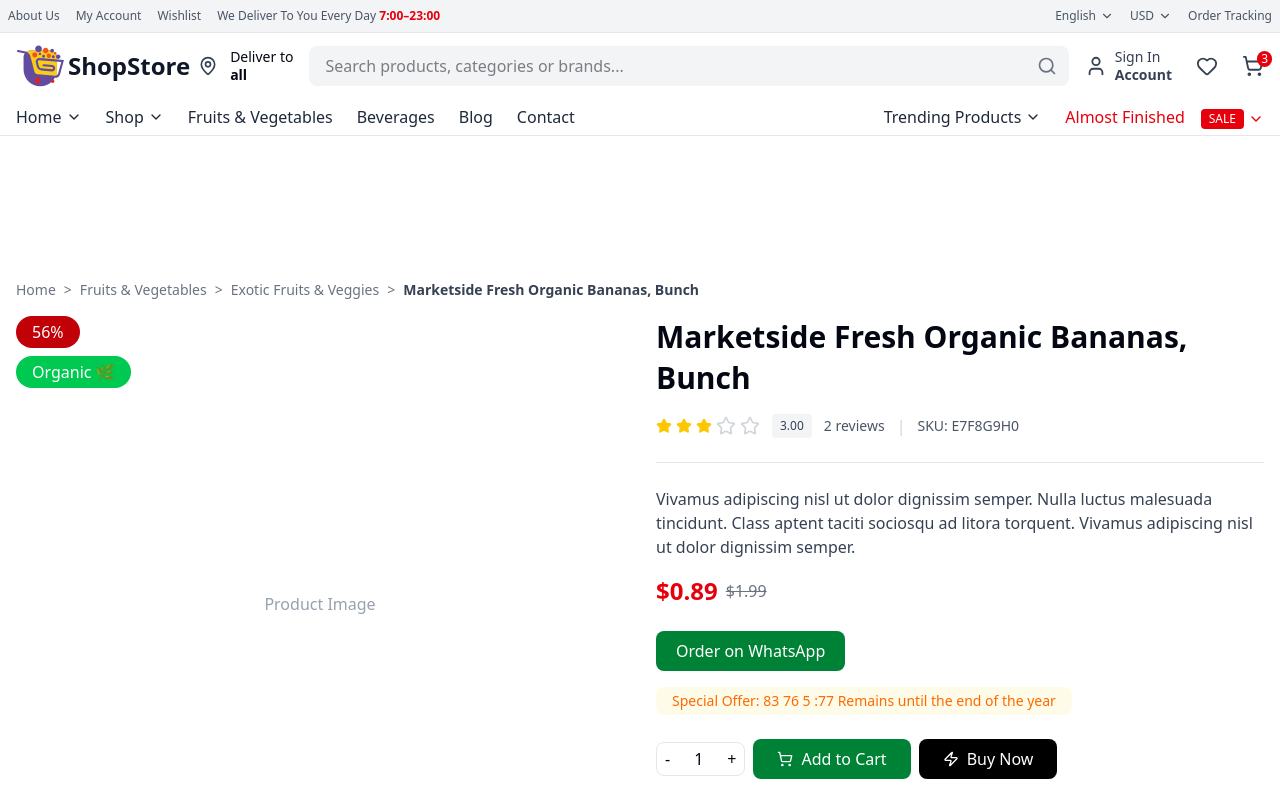
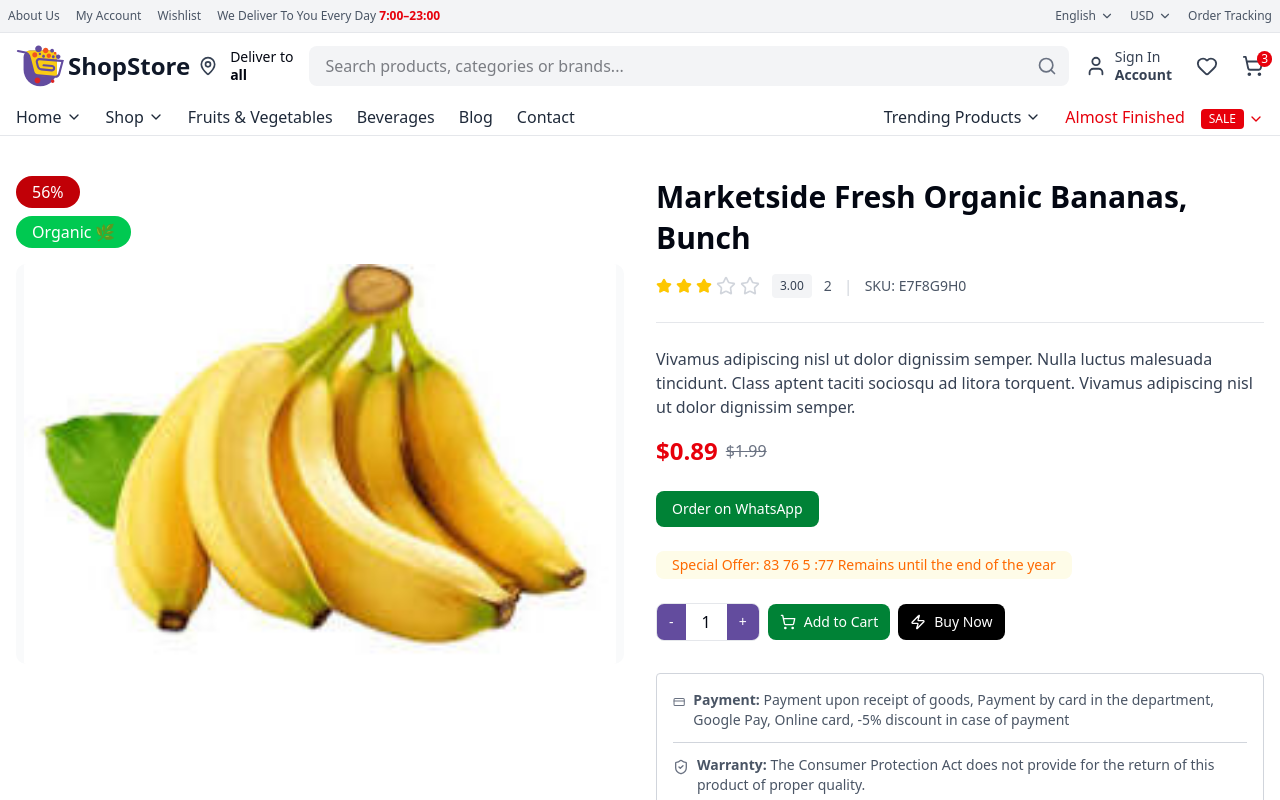
Before and after one commit to Uriford-International-Limited/Ecommerce, a Next.js app: page /details in a window 1280 px wide. Shown: the top 800 px of the page. Built offline with nearby package versions, Linux system fonts and the light colour scheme.

Commit message:
Updated ProductDetailsPage with Counter component and product image

```diff
--- a/src/app/(pages)/details/page.tsx
+++ b/src/app/(pages)/details/page.tsx
@@ -1,6 +1,5 @@
-"use client";
 
-import React, { useEffect, useState } from "react";
+import React from "react";
 import {
   Star,
   Heart,
@@ -11,38 +10,15 @@
   CreditCard,
   ShieldCheck
 } from "lucide-react";
+import { Button } from "../../../components/ui/button";
+import Counter from "../../../components/ui/Counter";
 
 const ProductDetailsPage: React.FC = () => {
-  const [headerHeight, setHeaderHeight] = useState(0);
+  return (
+    <main className="container mx-auto px-4 py-8">
+      <div className="grid grid-cols-1 md:grid-cols-2 gap-8">
+        <div>
 
-  useEffect(() => {
-    const header = document.querySelector("header");
-    if (header) setHeaderHeight(header.clientHeight);
-  }, []);
-
-  return (
-    <main
-      className="container mx-auto px-4 py-8"
-      style={{ paddingTop: `${headerHeight}px` }} >
-
-      <nav className="text-gray-500 mb-4 text-sm" aria-label="breadcrumb">
-        <ol className="flex flex-wrap gap-1 items-center">
-          <li>Home</li>
-          <li className="px-1">{">"}</li>
-          <li>Fruits & Vegetables</li>
-          <li className="px-1">{">"}</li>
-          <li>Exotic Fruits & Veggies</li>
-          <li className="px-1">{">"}</li>
-          <li className="font-semibold text-gray-700">
-            Marketside Fresh Organic Bananas, Bunch
-          </li>
-        </ol>
-      </nav>
-
-      <div className="grid grid-cols-1 md:grid-cols-2 gap-8">
-
-        <div>
-          {/* Buttons left */}
           <div className="flex flex-col gap-2 mb-4">
             <button className="bg-red-700 text-white px-4 py-1 rounded-full w-fit">
               56%
@@ -53,45 +29,40 @@
             </button>
           </div>
 
-          {/* left Product image -remaining */}
-          <div className="flex justify-center items-center bg-white-100 rounded-lg h-[400px] mb-6">
-            <span className="text-gray-400">Product Image </span>
+          {/* Product Image */}
+          <div className="flex justify-center items-center bg-gray-50 rounded-lg h-[400px] mb-6">
+            <img
+              src="/banana.png"
+              alt="Marketside Fresh Organic Bananas, Bunch"
+              className="object-contain h-full w-full rounded-lg"
+            />
           </div>
         </div>
 
-        {/* Right side Product Details */}
+        {/* Right Product Details */}
         <div className="flex flex-col gap-4">
-
           <h1 className="text-3xl font-bold leading-snug">
             Marketside Fresh Organic Bananas, Bunch
           </h1>
 
           <div className="flex items-center gap-3">
-
             <div className="flex items-center gap-1">
               {[...Array(3)].map((_, idx) => (
-                <Star
-                  key={idx}
-                  className="w-4 h-4 text-yellow-400 fill-yellow-400"
-                />
+                <Star key={idx} className="w-4 h-4 text-yellow-400 fill-yellow-400" />
               ))}
               {[...Array(2)].map((_, idx) => (
                 <Star key={idx} className="w-5 h-5 text-gray-300" />
               ))}
             </div>
 
-            {/* Ratings */}
-            <span className="bg-gray-100 text-gray-700 text-xs px-2 py-1 rounded">
-              3.00
-            </span>
-            <span className="text-sm text-gray-600">2 reviews</span>
+            <span className="bg-gray-100 text-gray-700 text-xs px-2 py-1 rounded">3.00</span>
+            <span className="text-sm text-gray-600">2</span>
             <span className="text-gray-300">|</span>
             <span className="text-sm text-gray-600">SKU: E7F8G9H0</span>
           </div>
 
           <hr className="border-gray-200 my-2" />
 
-          {/* Short Description */}
           <p className="text-gray-700">
             Vivamus adipiscing nisl ut dolor dignissim semper. Nulla luctus
             malesuada tincidunt. Class aptent taciti sociosqu ad litora
@@ -105,35 +76,29 @@
           </div>
 
           {/* WhatsApp Button */}
-          <button className="bg-green-700 text-white px-5 py-2 rounded-md w-fit mt-2">
-  Order on WhatsApp
-</button>
+          <Button className="bg-green-700 w-fit mt-2">
+            Order on WhatsApp
+          </Button>
 
-          {/* Offer Button */}
-          <button className="bg-yellow-50 text-orange-500 px-4 py-1 rounded-md w-fit text-sm">
-  Special Offer: 83 76 5 :77 Remains until the end of the year
-</button>
+          {/* Special Offer */}
+          <button className="bg-yellow-50 text-orange-500 px-4 py-1 rounded-md w-fit text-sm mt-2">
+            Special Offer: 83 76 5 :77 Remains until the end of the year
+          </button>
 
-          {/* Quantity and Cart Buttons */}
+          {/* Quantity Cart Buy Now */}
           <div className="flex items-center gap-2 mt-2">
+            <Counter />
 
-            <div className="flex items-center border rounded-md">
-    <button className="px-2 py-1">-</button>
-    <span className="px-4 py-1">1</span>
-    <button className="px-2 py-1">+</button>
-  </div>
+            <Button className="bg-green-700 flex items-center gap-2">
+              <ShoppingCart className="w-4 h-4" /> Add to Cart
+            </Button>
 
-            {/* Add to Cart and buy now */}
-            <button className="bg-green-700 text-white px-6 py-2 rounded-md flex items-center gap-2">
-    <ShoppingCart className="w-4 h-4" /> Add to Cart
-  </button>
+            <Button className="bg-black flex items-center gap-2">
+              <Zap className="w-4 h-4" /> Buy Now
+            </Button>
+          </div>
 
-            <button className="bg-black text-white px-6 py-2 rounded-md flex items-center gap-2">
-    <Zap className="w-4 h-4" /> Buy Now
-  </button>
-</div>
-
-          {/* Payment nd Warranty Box */}
+          {/* Payment and Warranty */}
           <div className="border border-gray-300 rounded p-4 mt-4 text-gray-600 text-sm space-y-3">
             <div className="flex items-start gap-2">
               <CreditCard className="w-5 h-5 text-gray-500 mt-0.5" />
@@ -153,7 +118,7 @@
             </div>
           </div>
 
-          {/*  Wishlist Share Compare */}
+          {/* Wishlist Share Compare */}
           <div className="flex items-center gap-6 mt-4 text-sm text-gray-600">
             <button className="flex items-center gap-1 hover:text-black">
               <Heart className="w-4 h-4" /> Add to wishlist
@@ -168,7 +133,6 @@
         </div>
       </div>
 
-       {/* Description  */}
       <div className="mt-10">
         <div className="flex gap-6 border-b border-gray-200 pb-2 text-gray-700 font-medium">
           <button className="hover:text-black">Description</button>
@@ -176,7 +140,7 @@
         </div>
 
         <div className="mt-4 text-gray-600 text-sm leading-relaxed space-y-3">
-         <p>
+          <p>
             Quisque varius diam vel metus mattis, id aliquam diam rhoncus. Proin vitae magna in dui finibus malesuada et at nulla. Morbi elit ex, viverra vitae ante vel, blandit feugiat ligula. Fusce
             fermentum iaculis nibh, at sodales leo maximus a. Nullam ultricies sodales nunc, in pellentesque lorem mattis quis. Cras imperdiet est in nunc tristique lacinia. Nullam aliquam mauris eu
             accumsan tincidunt. Suspendisse velit ex, aliquet vel ornare vel, dignissim a tortor.
@@ -188,11 +152,10 @@
             Maecenas lacus odio, feugiat eu nunc sit amet, maximus sagittis dolor.
             Vivamus nisi sapien, elementum sit amet eros sit amet, ultricies cursus
             ipsum. Sed consequat luctus ligula. Curabitur laoreet rhoncus blandit.
-            Aenean vel diam ut arcu pharetra dignissim ut sed leo.Vivamus faucibus, ipsum in vestibulum vulputate, lorem orci convallis
+            Aenean vel diam ut arcu pharetra dignissim ut sed leo. Vivamus faucibus, ipsum in vestibulum vulputate, lorem orci convallis
             quam, sit amet consequat nulla felis pharetra lacus. Duis semper erat
             mauris, sed egestas purus commodo vel.
           </p>
-
         </div>
       </div>
     </main>
--- /dev/null
+++ b/src/components/ui/Counter.tsx
@@ -0,0 +1,45 @@
+"use client";
+
+import React, { useState } from "react";
+import { Button } from "./button";
+
+interface CounterProps {
+  initial?: number;
+  min?: number;
+  max?: number;
+  onChange?: (value: number) => void;
+}
+
+const Counter: React.FC<CounterProps> = ({ initial = 1, min = 1, max = 99, onChange }) => {
+  const [count, setCount] = useState(initial);
+
+  const increment = () => {
+    if (count < max) {
+      const newCount = count + 1;
+      setCount(newCount);
+      onChange?.(newCount);
+    }
+  };
+
+  const decrement = () => {
+    if (count > min) {
+      const newCount = count - 1;
+      setCount(newCount);
+      onChange?.(newCount);
+    }
+  };
+
+  return (
+    <div className="flex items-center border rounded-md overflow-hidden">
+      <Button className="px-3 py-1 rounded-none" onClick={decrement}>
+        -
+      </Button>
+      <span className="px-4 py-1">{count}</span>
+      <Button className="px-3 py-1 rounded-none" onClick={increment}>
+        +
+      </Button>
+    </div>
+  );
+};
+
+export default Counter;
```
Also changed, not shown: public/banana.png (added).
